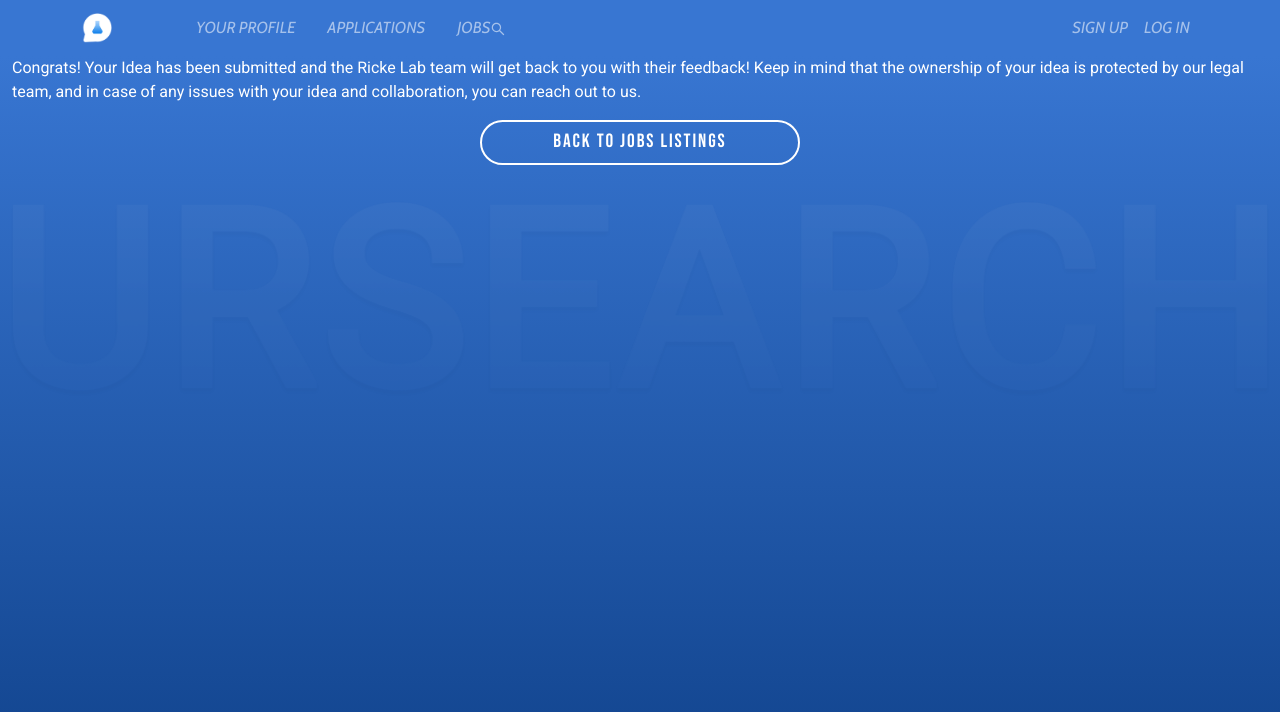
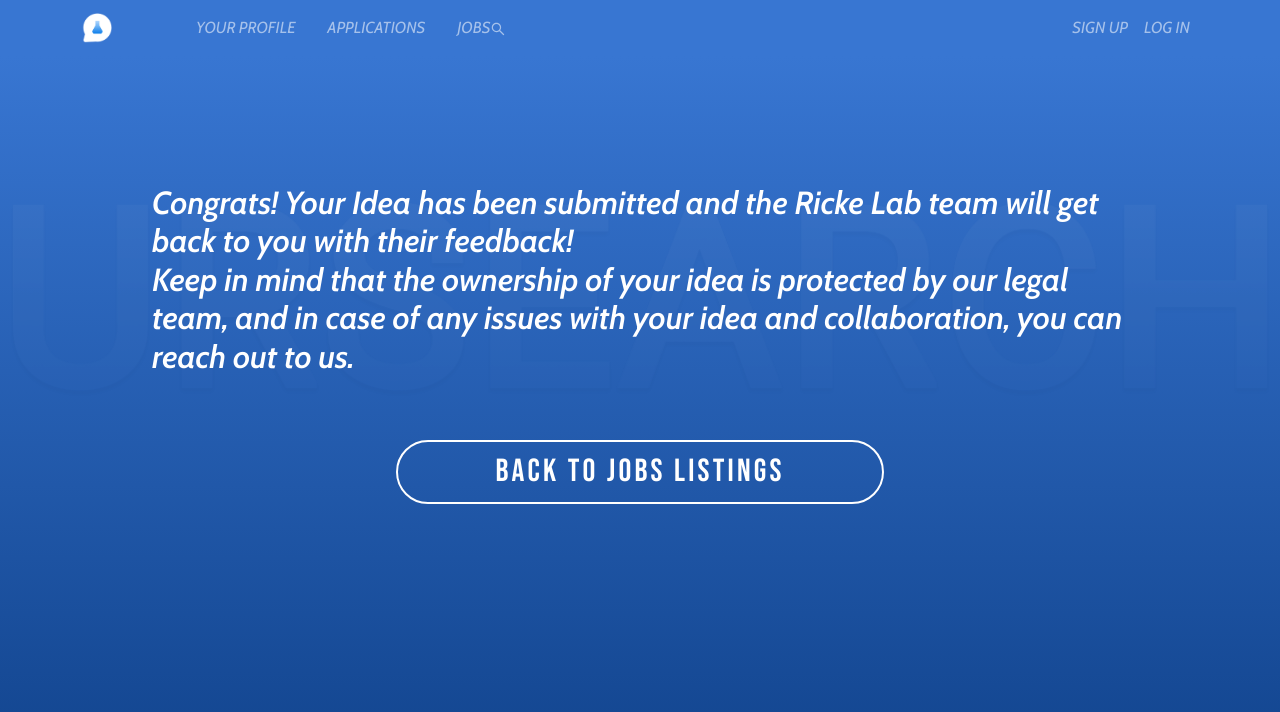
Before and after one commit to sweMojtaba/urSearchFrontEnd, a Next.js app: page /search-for-jobs/idea-applied in a window 1280 px wide. Shown: the top 712 px of the page. Built offline with nearby package versions, Linux system fonts and the light colour scheme; a web font is replaced by a local one.

Commit message:
Finished idea applied

```diff
--- a/app/search-for-jobs/idea-applied/page.tsx
+++ b/app/search-for-jobs/idea-applied/page.tsx
@@ -1,15 +1,18 @@
-import { Button } from '@/client-wrappers/bootstrap';
+import { Container, Button } from '@/client-wrappers/bootstrap';
+
+import "./styles.scss";
 
 export default function IdeaApplied() {
     return (
-        <div>
-            <p>
+        <Container className="medium-container" id="container">
+            <h2>
                 Congrats! Your Idea has been submitted and the Ricke Lab team will get back to you with their feedback!
+                <br/>
                 Keep in mind that the ownership of your idea is protected by our legal team, and in case of any issues with your idea and collaboration, you can reach out to us.
-            </p>
+            </h2>
             <Button>
                 Back to Jobs Listings
             </Button>
-        </div>
+        </Container>
     )
 }
--- /dev/null
+++ b/app/search-for-jobs/idea-applied/styles.scss
@@ -0,0 +1,14 @@
+.medium-container {
+    margin: 8em;
+
+    h2 {
+        font-size: 2em;
+        margin-bottom: 2em;
+    }
+
+    button {
+        font-size: 2em;
+        width: 50%;
+        max-width: 1000%;
+    }
+}
```
